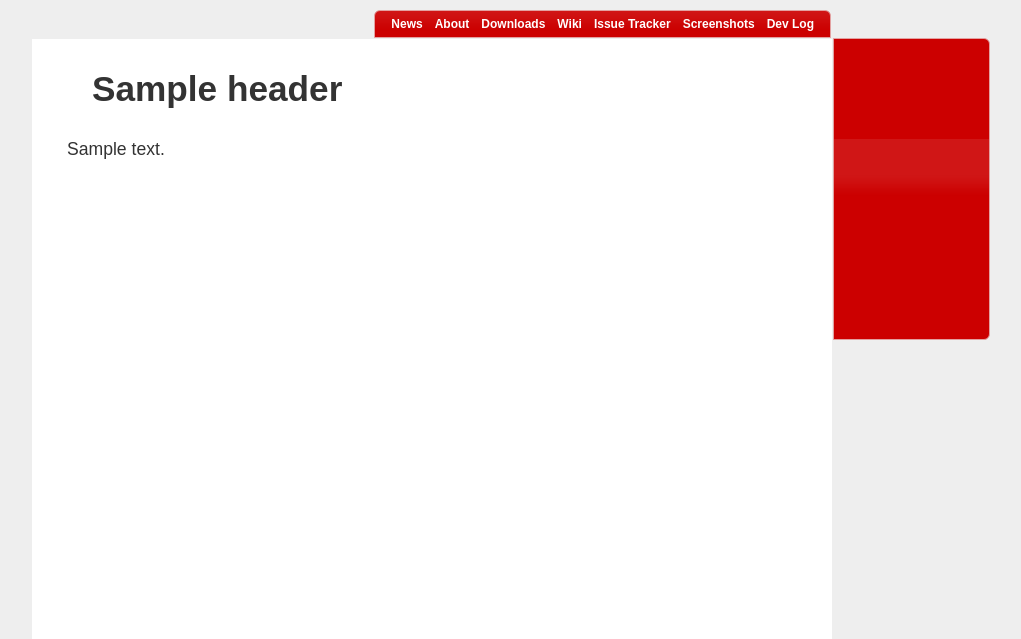
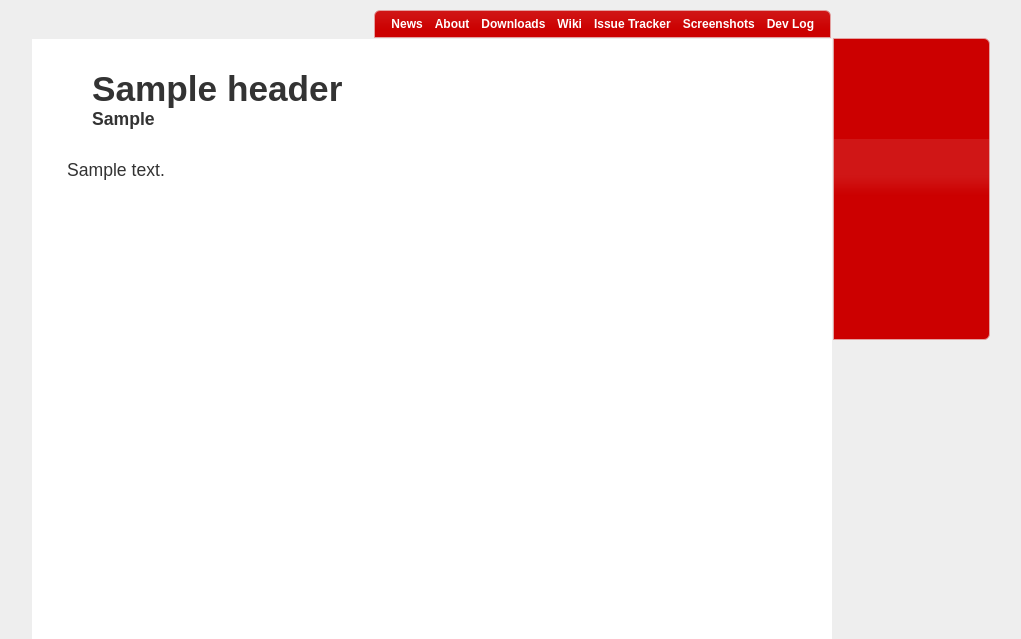
Before and after one commit to royvandewater/project_showcase, a Django app: template templates/layout.html in a window 1280 px wide. Shown: the top 639 px of the page, without its empty margins (129-1150 px from the left). Run offline with Django 3.2, Linux system fonts and the light colour scheme; the template is opened without the code that fills it: most values are stand-ins (such as "Sample title", 1, 10 or a date in 2020); some libraries are stand-ins or nearby versions.

Commit message:
Archive header shows date being viewed

```diff
--- a/media/css/main.css
+++ b/media/css/main.css
@@ -51,6 +51,10 @@ body {
 
 #content-header {
   margin: 30px 60px;
+}
+
+#content-header h2 {
+  font-size: 1em;
 }
 
 #content-body {
--- a/news/views.py
+++ b/news/views.py
@@ -1,3 +1,5 @@
+import datetime
+
 from django.shortcuts import render_to_response
 from django.template import RequestContext
 
@@ -25,4 +27,5 @@ def archive(request, year, month):
     content = Content.objects.get(name='archive')
     articles = Article.objects.filter(publish_date__year=year).filter(publish_date__month=month).order_by('publish_date')
     dates = get_article_dates()
+    sub_header = "{0}".format(datetime.date(int(year), int(month), 1).strftime("%B, %Y"))
     return render_to_response('news/news.html', locals(), context_instance=RequestContext(request))
--- a/templates/layout.html
+++ b/templates/layout.html
@@ -17,6 +17,9 @@
   <div id="main-area" class="ui-widget-content ui-corner-top-left">
     <div id="content-header">
       <h1>{{ content.header }}</h1>
+      {% if sub_header %}
+        <h2>{{ sub_header }}</h2>
+      {% endif %}
     </div>
     <div id="content-body">
       {{ content.body|safe }}
```
